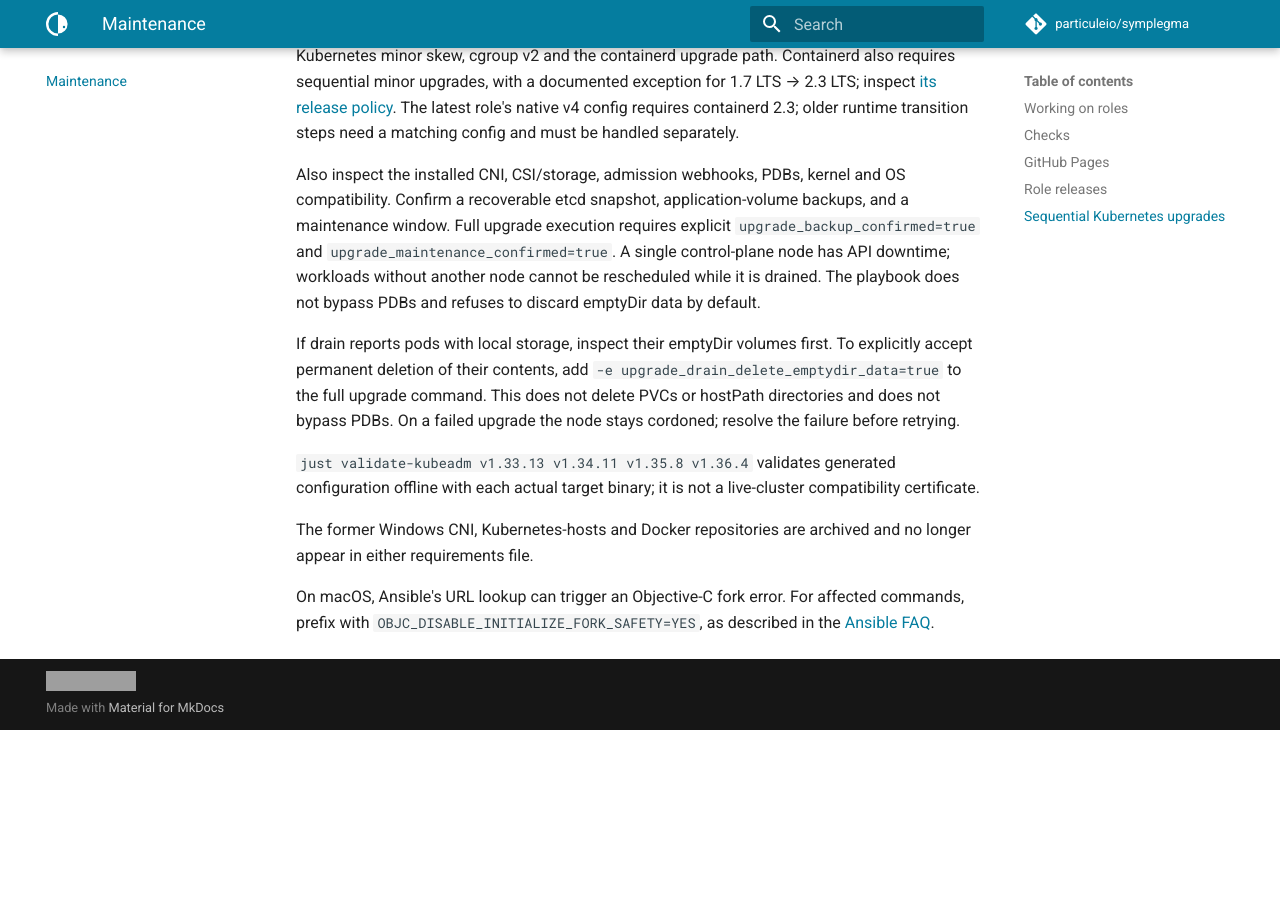
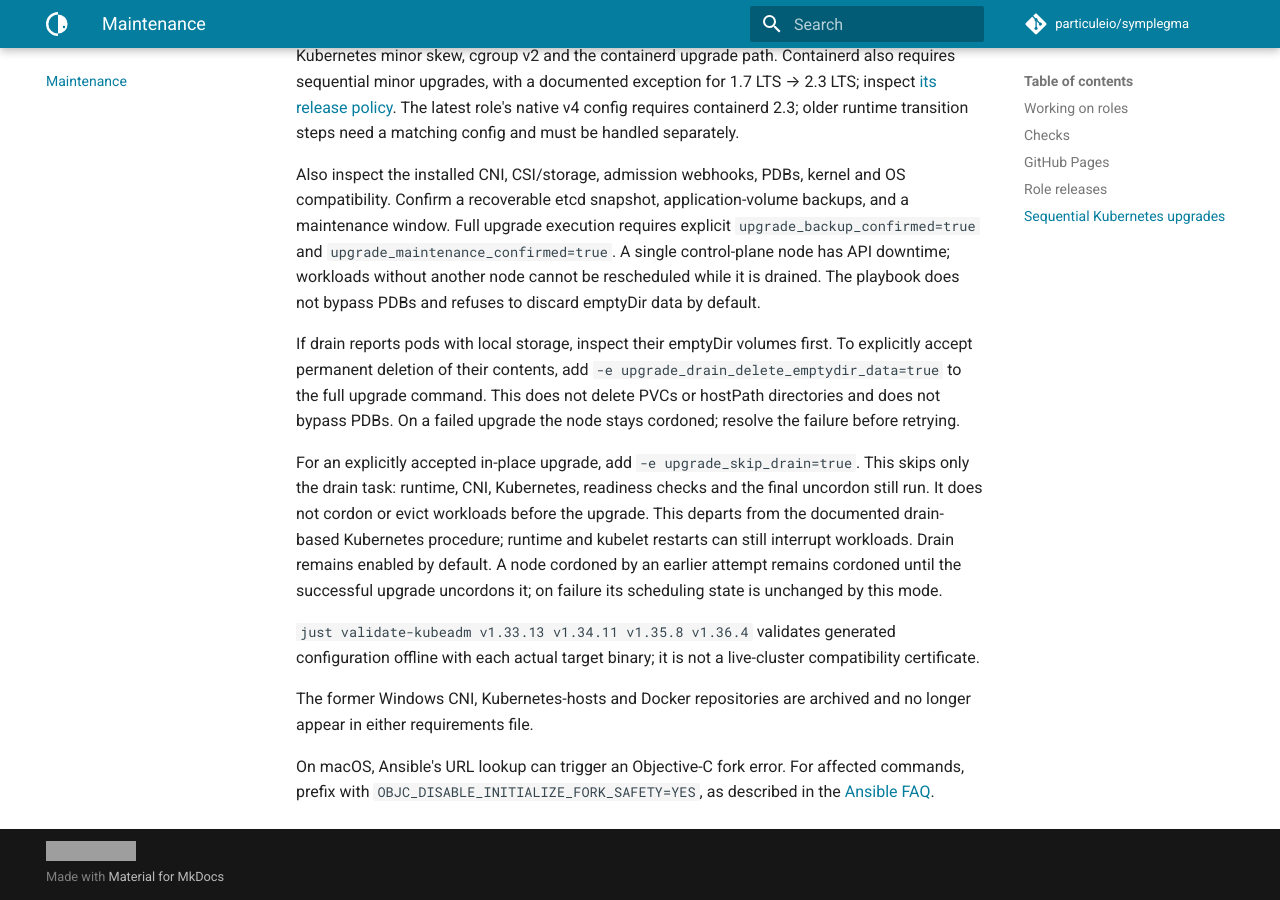
Before and after one commit to particuleio/symplegma, an MkDocs documentation site: the page built from docs/maintaining.md, in a window 1280 px wide and 900 px high, scrolled down 2687 px. Built offline with MkDocs 1.6.1 and Material for MkDocs 9.7.7, drawn with Linux system fonts in a browser that asks for light colours; comment, search, counter and statistics services are not loaded; before the commit the page ends 3417 px from its top, so only the background shows below that; grey boxes are pictures that could not be loaded.

Commit message:
fix: support explicit in-place upgrades without draining [skip ci]

```diff
--- a/docs/maintaining.md
+++ b/docs/maintaining.md
@@ -116,6 +116,15 @@ To explicitly accept permanent deletion of their contents, add
 This does not delete PVCs or hostPath directories and does not bypass PDBs.
 On a failed upgrade the node stays cordoned; resolve the failure before retrying.
 
+For an explicitly accepted in-place upgrade, add `-e upgrade_skip_drain=true`.
+This skips only the drain task: runtime, CNI, Kubernetes, readiness checks and
+the final uncordon still run. It does not cordon or evict workloads before the
+upgrade. This departs from the documented drain-based Kubernetes procedure;
+runtime and kubelet restarts can still interrupt workloads. Drain remains
+enabled by default. A node cordoned by an earlier attempt remains cordoned until
+the successful upgrade uncordons it; on failure its scheduling state is unchanged
+by this mode.
+
 `just validate-kubeadm v1.33.13 v1.34.11 v1.35.8 v1.36.4` validates generated
 configuration offline with each actual target binary; it is not a live-cluster
 compatibility certificate.
```
Also changed, not shown: README.md (+4 -1 lines), 2 other files.
